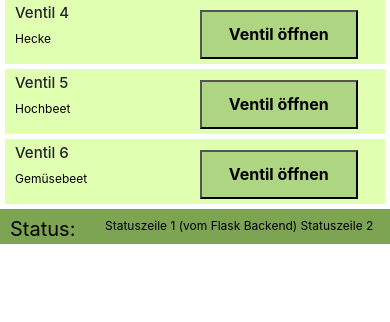
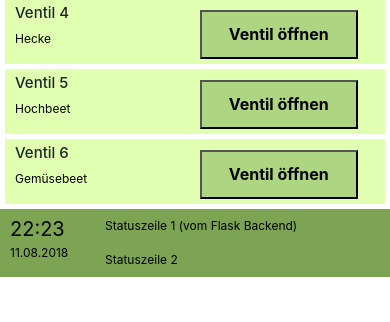
Before and after one commit to mzurhorst/wassersteuerung, a Flask app: page / in a window 390 px wide. Shown: the part 285-607 px from the top of the page. Run offline with Flask 2, Linux system fonts and the light colour scheme; some libraries are stand-ins or nearby versions.

Commit message:
Load timer.js Javascript and update clock/date in the footer

```diff
--- a/static/css/design.css
+++ b/static/css/design.css
@@ -250,7 +250,7 @@ input:checked + .slider:before {
 #footer{
 	background-color: #7da453;
 }
-.status{
+.status-clock{
 	font-size: 30px;
 	padding-left: 12px;
 }
@@ -402,7 +402,7 @@ h1{
   line-height: 25px;
   padding: 10px;
 }
-.status{
+.status-clock{
   font-size: 20px;
   padding-left: 0px;
   margin-top: 5px;
@@ -449,7 +449,7 @@ p{font-size: 12px;
 .container{
   max-width: 100% !important;
 }
-.status {
+.status-clock {
     font-size: 26px;
     padding-left: 13px;
 }
--- a/static/js/timer.js
+++ b/static/js/timer.js
@@ -39,13 +39,15 @@ function updateClock() {
 
 function setTime() {
   currentdate = new Date();
-  var datetime = + currentdate.getDate() + "."
-                + (currentdate.getMonth()+1)  + "."
-                + currentdate.getFullYear() + " "
-                + leadingzero(currentdate.getHours()) + ":"
-                + leadingzero(currentdate.getMinutes()) + ":"
-                + leadingzero(currentdate.getSeconds());
-  $("#time1").text(datetime);
+
+  var time = 	+ leadingzero(currentdate.getHours()) + ":"
+				+ leadingzero(currentdate.getMinutes());
+  $("#status-clock").text(time);
+
+  var date = 	+ leadingzero(currentdate.getDate()) + "."
+				+ leadingzero(currentdate.getMonth()) + "."
+				+ currentdate.getFullYear();
+  $("#status-date").text(date);
 };
 
 
--- a/templates/index.html
+++ b/templates/index.html
@@ -1,14 +1,16 @@
 <!DOCTYPE html>
 <head>
-	<title></title>
+	<title>Gartenbewässerung</title>
+	<meta http-equiv="Content-Type" content="text/html; charset=utf-8">
     <meta name="viewport" content="width=device-width, initial-scale=1">
-	<link rel="stylesheet" type="text/css" href="./static/css/design.css">
-	<link rel="stylesheet" type="text/css" href="./static/css/bootstrap.min.css">
-    <script type="text/javascript" src="./static/js/jquery-3.3.1.min.js"></script>
-	<script type="text/javascript" src="./static/js/bootstrap.min.js"></script>
-    <script src="./static/js/rangeslider.min.js"></script>
+	<link rel="stylesheet" type="text/css" href="../static/css/design.css">
+	<link rel="stylesheet" type="text/css" href="../static/css/bootstrap.min.css">
+    <script type="text/javascript" src="../static/js/jquery-3.3.1.min.js"></script>
+	<script type="text/javascript" src="../static/js/bootstrap.min.js"></script>
+    <script src="../static/js/rangeslider.min.js"></script>
 
-
+	<!-- Time functions for clock, tracker, ...  -->
+	<script type="text/javascript" src="../static/js/timer.js"></script>
 
 
 	<script>
@@ -386,11 +388,12 @@ rangeSlider();
         <div class="container1">
           <div class="col-md-12">
             <div class="col-md-3 col-3">
-              <p class="status">Status:</p>
+              <p id="status-clock" class="status-clock">23:49</p>
+			  <p id="status-date" class="status-date">11.09.2018</p>
             </div>
             <div class="col-md-9 col-9">
-              <p class="footer-text">Statuszeile 1 (vom Flask Backend)
-                Statuszeile 2</p>
+              <p class="footer-text">Statuszeile 1 (vom Flask Backend)</p>
+              <p class="footer-text">Statuszeile 2</p>
             </div>
           </div>
         </div>
```
